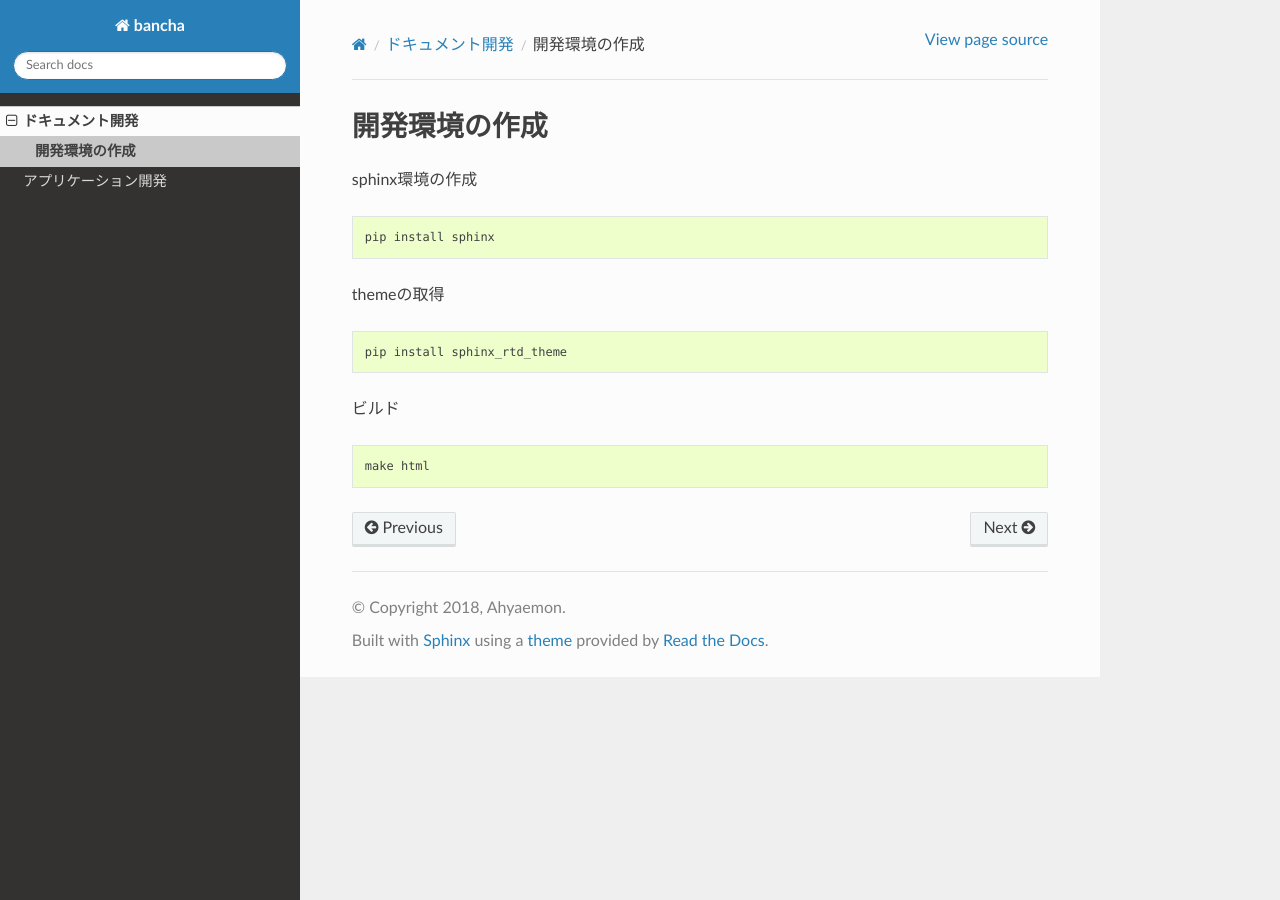
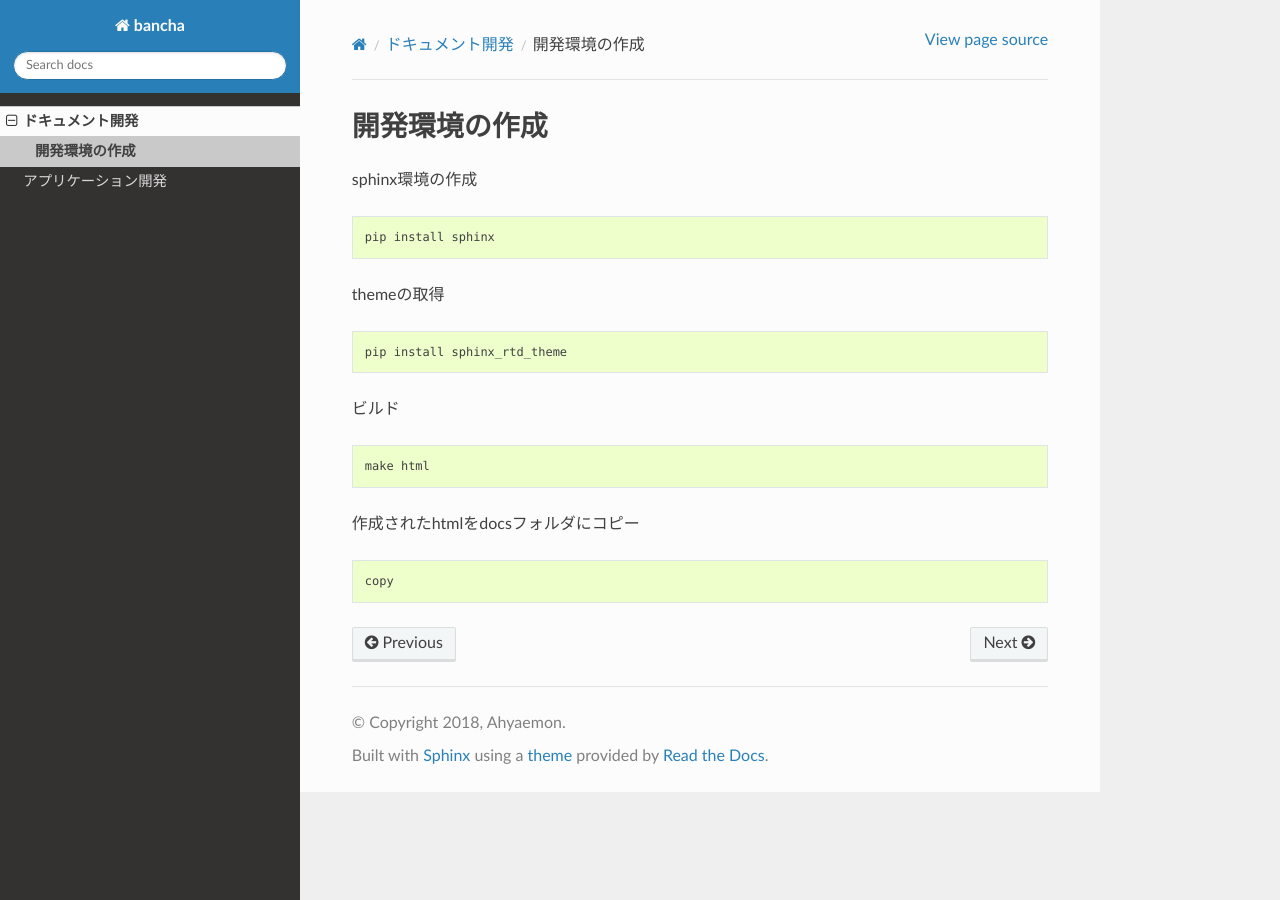
Before and after one commit to ahyaemon/bancha_books, a Sphinx documentation site: the page built from sphinx/docdev/docenv.rst, in a window 1280 px wide. Built offline with Sphinx 7.4.7 and the Read the Docs theme 2.0.0, drawn with Linux system fonts in a browser that asks for light colours.

Commit message:
docenv.rst修正

```diff
--- a/sphinx/docdev/docenv.rst
+++ b/sphinx/docdev/docenv.rst
@@ -23,3 +23,9 @@ themeの取得
 ::
 
   make html
+
+作成されたhtmlをdocsフォルダにコピー
+
+::
+
+  copy
```
